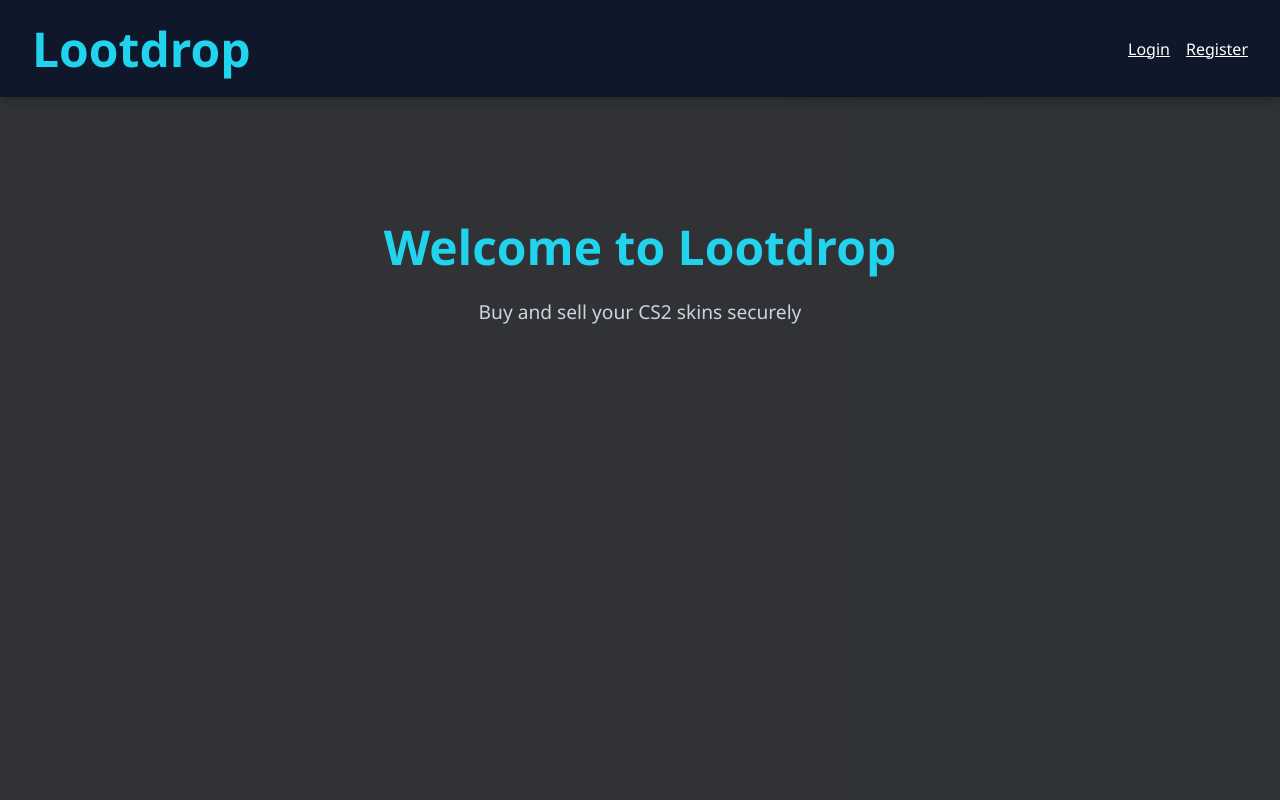
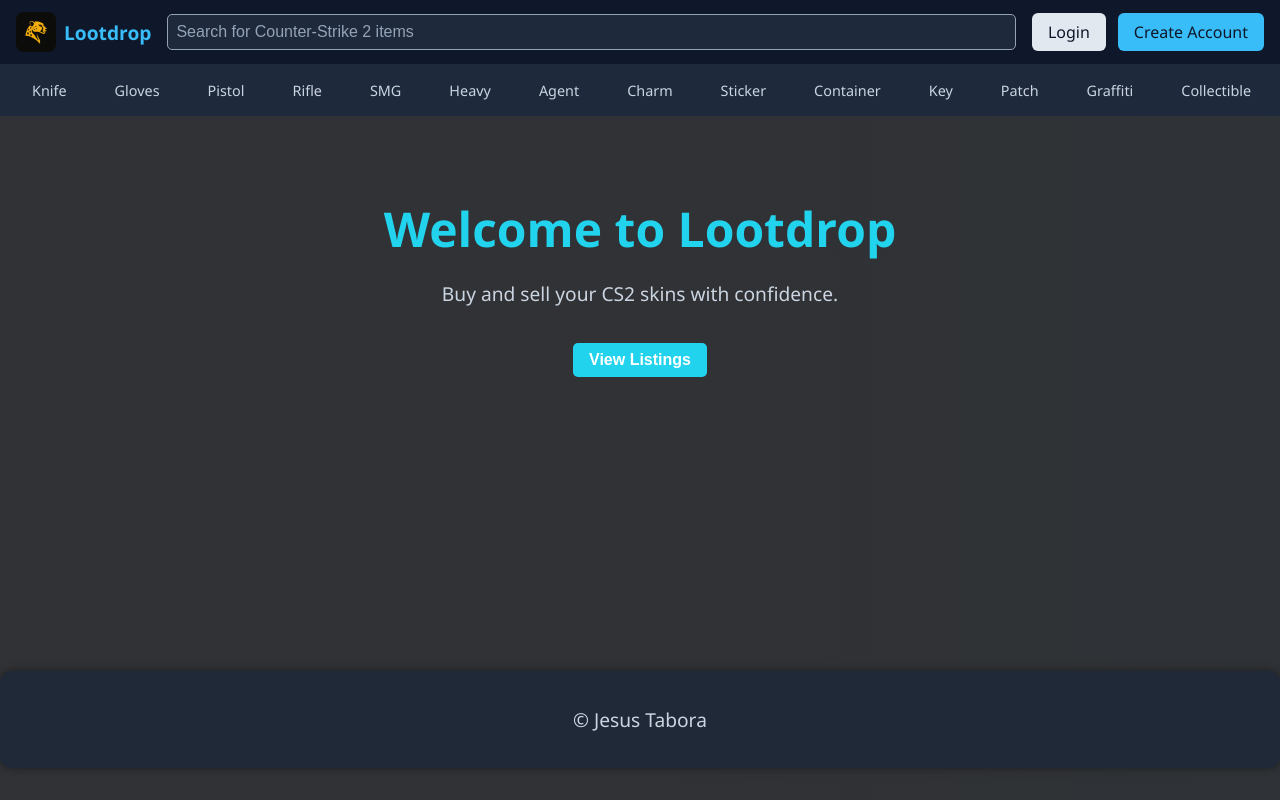
Before and after one commit to Jesust9140/lootport, a React (Create React App) app in the folder client/: page / in a window 1280 px wide. Built offline with nearby package versions, Linux system fonts and the light colour scheme; no server answers.

Commit message:
cli changes

```diff
--- a/client/src/App.js
+++ b/client/src/App.js
@@ -2,20 +2,17 @@ import './style.css';
 import { BrowserRouter as Router, Routes, Route } from 'react-router-dom';
 
 import Layout from './layout/Layout';
-import Landing from './pages/Landing';
+import Home from './pages/Home';
 import Login from './pages/Login';
 import Register from './pages/Register';
-import Home from './pages/Home';
 import NotFound from './pages/NotFound';
 
 function App() {
   return (
     <Router>
       <Routes>
-
         <Route path="/" element={<Layout />}>
-          <Route index element={<Landing />} />
-          <Route path="home" element={<Home />} />
+          <Route index element={<Home />} />
           <Route path="login" element={<Login />} />
           <Route path="register" element={<Register />} />
           <Route path="*" element={<NotFound />} /> {/* 404 route */}
--- /dev/null
+++ b/client/src/components/Navbar.css
@@ -0,0 +1,123 @@
+/* Topbar styles */
+.topbar {
+  display: flex;
+  justify-content: space-between;
+  align-items: center;
+  background-color: #0f172a;
+  padding: 0.75rem 1rem;
+  color: white;
+  position: sticky;
+  top: 0;
+  z-index: 1000;
+  border-bottom: 1px solid #1e293b;
+  width: 100%; /* Ensure it stretches across the full width */
+  box-sizing: border-box; /* Include padding in width calculation */
+}
+
+/* Left section (logo and brand) */
+.left {
+  display: flex;
+  align-items: center;
+  gap: 0.5rem;
+}
+
+.logo {
+  width: 40px;
+  height: 40px;
+  border-radius: 8px;
+}
+
+.brand {
+  font-weight: bold;
+  font-size: 1.2rem;
+  color: #38bdf8;
+}
+
+/* Search bar */
+.search-bar {
+  flex-grow: 1;
+  margin: 0 1rem;
+  padding: 0.5rem;
+  border-radius: 5px;
+  border: 1px solid #94a3b8;
+  background-color: #1e293b;
+  color: #e2e8f0;
+}
+
+.search-bar::placeholder {
+  color: #94a3b8;
+}
+
+/* Right section (buttons) */
+.right {
+  display: flex;
+  gap: 0.75rem;
+}
+
+.nav-btn {
+  padding: 0.5rem 1rem;
+  background: #e2e8f0;
+  color: #0f172a;
+  border-radius: 6px;
+  text-decoration: none;
+  font-weight: 500;
+}
+
+.nav-btn.primary {
+  background-color: #38bdf8;
+  color: #0f172a;
+}
+
+/* Category bar */
+.categorybar {
+  display: flex;
+  justify-content: space-evenly; /* Distribute links evenly across the bar */
+  align-items: center; /* Align the links vertically */
+  background-color: #1e293b;
+  padding: 0.5rem 1rem;
+  gap: 1rem;
+  white-space: nowrap;
+  width: 100%; /* Ensure it spans the full width */
+  box-sizing: border-box; /* Include padding in width calculation */
+}
+
+.cat-link {
+  color: #cbd5e1;
+  text-decoration: none;
+  font-size: 0.9rem;
+  padding: 0.5rem 1rem; /* Add padding for better spacing */
+  border-radius: 4px;
+  transition: background 0.2s ease-in-out;
+}
+
+.cat-link:hover {
+  background-color: #334155;
+}
+
+/* === Responsive Design === */
+@media (max-width: 768px) {
+  .topbar {
+    flex-direction: column; /* Stack items vertically on smaller screens */
+    align-items: flex-start;
+  }
+
+  .search-bar {
+    width: 100%; /* Make the search bar take full width */
+    margin: 0.5rem 0;
+  }
+
+  .right {
+    flex-direction: column; /* Stack buttons vertically */
+    gap: 0.5rem;
+  }
+
+  .categorybar {
+    overflow-x: auto; /* Allow horizontal scrolling */
+    justify-content: flex-start; /* Align links to the left */
+    gap: 0.5rem; /* Reduce gap for smaller screens */
+  }
+
+  .cat-link {
+    padding: 0.3rem 0.5rem; /* Adjust padding for smaller screens */
+  }
+}
--- a/client/src/components/Navbar.jsx
+++ b/client/src/components/Navbar.jsx
@@ -1,15 +1,38 @@
 import React from 'react';
 import { Link } from 'react-router-dom';
+import './Navbar.css';
+import logo from '../concept2.png'; // Ensure the logo path is correct
 
-const Navbar = () => {
+const categories = [
+  'Knife', 'Gloves', 'Pistol', 'Rifle', 'SMG', 'Heavy',
+  'Agent', 'Charm', 'Sticker', 'Container', 'Key', 'Patch',
+  'Graffiti', 'Collectible', 'Pass', 'Music Kit',
+];
+
+export default function Navbar() {
   return (
-    <nav style={{ padding: '1rem', background: '#1f2937', color: '#fff' }}>
-      <Link to="/" style={{ marginRight: '1rem', color: '#fff' }}>Landing</Link>
-      <Link to="/home" style={{ marginRight: '1rem', color: '#fff' }}>Home</Link>
-      <Link to="/login" style={{ marginRight: '1rem', color: '#fff' }}>Login</Link>
-      <Link to="/register" style={{ color: '#fff' }}>Register</Link>
-    </nav>
+    <>
+      <div className="topbar">
+        <div className="left">
+          <img src={logo} alt="Lootdrop Logo" className="logo" />
+          <span className="brand">Lootdrop</span>
+        </div>
+
+        <input type="text" placeholder="Search for Counter-Strike 2 items" className="search-bar" />
+
+        <div className="right">
+          <Link to="/login" className="nav-btn">Login</Link>
+          <Link to="/register" className="nav-btn primary">Create Account</Link>
+        </div>
+      </div>
+
+      <div className="categorybar">
+        {categories.map((cat) => (
+          <Link key={cat} to={`/category/${cat.toLowerCase()}`} className="cat-link">
+            {cat}
+          </Link>
+        ))}
+      </div>
+    </>
   );
-};
-
-export default Navbar;
+}
--- a/client/src/layout/Layout.jsx
+++ b/client/src/layout/Layout.jsx
@@ -1,6 +1,6 @@
 import React from 'react';
+import { Outlet } from 'react-router-dom';
 import Navbar from '../components/Navbar';
-import { Outlet } from 'react-router-dom';
 
 const Layout = () => {
   return (
--- a/client/src/pages/Home.jsx
+++ b/client/src/pages/Home.jsx
@@ -1,7 +1,7 @@
 import React, { useEffect, useState } from "react";
 import { fetchSkins } from "../api/skinAPI";
 import SkinList from "../components/SkinList";
-import MoreDropdown from '../components/MoreDropdown';
+import "../style.css"; // Ensure your CSS is correctly imported
 
 export default function Home() {
   const [skins, setSkins] = useState([]);
@@ -16,14 +16,28 @@ export default function Home() {
 
   return (
     <div>
-      <nav style={{ display: 'flex', justifyContent: 'space-between', padding: '1rem' }}>
-        <h1 style={{ color: '#22d3ee' }}>Lootdrop</h1>
-        <MoreDropdown />
-      </nav>
-      <main style={{ textAlign: 'center', marginTop: '5rem' }}>
-        <h2>Available Skins</h2>
-        <SkinList skins={skins} />
+      <main style={{ textAlign: "center", padding: "2rem" }}>
+        <h1>Welcome to Lootdrop</h1>
+        <p>Buy and sell your CS2 skins with confidence.</p>
+        <button
+          onClick={() => (window.location.href = "/api/skins")}
+          style={{
+            padding: "0.5rem 1rem",
+            backgroundColor: "#22d3ee",
+            color: "#fff",
+            border: "none",
+            borderRadius: "5px",
+            cursor: "pointer",
+            marginTop: "1rem",
+          }}
+        >
+          View Listings
+        </button>
       </main>
+
+      <footer style={{ textAlign: "center", padding: "1rem", backgroundColor: "#1f2937", color: "#fff" }}>
+        <p>&copy; Jesus Tabora</p>
+      </footer>
     </div>
   );
 }
--- a/client/src/pages/Landing.jsx
+++ /dev/null
@@ -1,35 +0,0 @@
-import { Link } from 'react-router-dom';
-
-
-
-export default function Landing
-
-
-() {
-  return (
-    <div>
-      <nav style={{
-        width: '100%',
-        padding: '1rem 2rem',
-        backgroundColor: '#0f172a',
-        display: 'flex',
-        justifyContent: 'space-between',
-        alignItems: 'center',
-        position: 'fixed',
-        top: 0,
-        left: 0,
-        boxShadow: '0 2px 10px rgba(0,0,0,0.3)'
-      }}>
-        <h1 style={{ color: '#22d3ee', margin: 0 }}>Lootdrop</h1>
-        <div>
-          <Link to="/login" style={{ color: '#fff', marginRight: '1rem' }}>Login</Link>
-          <Link to="/register" style={{ color: '#fff' }}>Register</Link>
-        </div>
-      </nav>
-      <div style={{ textAlign: 'center', paddingTop: '6rem' }}>
-        <h1>Welcome to Lootdrop</h1>
-        <p>Buy and sell your CS2 skins securely</p>
-      </div>
-    </div>
-  );
-}
--- a/client/src/style.css
+++ b/client/src/style.css
@@ -1,31 +1,7 @@
-@media (max-width: 480px) {
-  nav {
-    flex-direction: column;
-    align-items: flex-start;
-    gap: 0.5rem;
-  }
-
-  .nav-links {
-    display: flex;
-    flex-direction: column;
-    width: 100%;
-  }
-
-  .nav-links a {
-    margin-left: 0;
-    margin-bottom: 0.5rem;
-  }
-
-  .form-page {
-    margin-top: 90px;
-    width: 90%;
-    padding: 1.5rem;
-  }
-
-  .logo-image {
-    width: 42px;
-    height: 42px;
-  }
+/* Reset margin and padding for html and body */
+html, body {
+  margin: 0;
+  padding: 0;
 }
 
 /* === GLOBAL === */
@@ -36,8 +12,7 @@ body {
   background: linear-gradient(to right, #313235, #2f3236);
   color: #f3f4f6;
   min-height: 100vh;
-  padding-top: 70px; /* match nav height */
-  padding-bottom: 70px; /* match footer height */
+  padding-bottom: 70px;
 }
 
 /* === NAVIGATION === */
@@ -223,3 +198,88 @@ img {
 *::after {
   box-sizing: border-box;
 }
+
+.topbar {
+  display: flex;
+  justify-content: space-between;
+  align-items: center;
+  background-color: #0f172a;
+  padding: 0.75rem 2rem;
+  color: white;
+  position: sticky;
+  top: 0;
+  z-index: 1000;
+  border-bottom: 1px solid #1e293b;
+}
+
+.left {
+  display: flex;
+  align-items: center;
+  gap: 0.5rem;
+}
+
+.logo {
+  width: 40px;
+  height: 40px;
+  border-radius: 8px;
+}
+
+.brand {
+  font-weight: bold;
+  font-size: 1.2rem;
+  color: #38bdf8;
+}
+
+.search-bar {
+  flex-grow: 1;
+  margin: 0 2rem;
+  padding: 0.5rem;
+  border-radius: 5px;
+  border: 1px solid #94a3b8;
+  background-color: #1e293b;
+  color: #e2e8f0;
+}
+
+.search-bar::placeholder {
+  color: #94a3b8;
+}
+
+.right {
+  display: flex;
+  gap: 0.75rem;
+}
+
+.nav-btn {
+  padding: 0.5rem 1rem;
+  background: #e2e8f0;
+  color: #0f172a;
+  border-radius: 6px;
+  text-decoration: none;
+  font-weight: 500;
+}
+
+.nav-btn.primary {
+  background-color: #38bdf8;
+  color: #0f172a;
+}
+
+.categorybar {
+  display: flex;
+  overflow-x: auto;
+  background-color: #1e293b;
+  padding: 0.5rem 1rem;
+  gap: 1rem;
+  white-space: nowrap;
+}
+
+.cat-link {
+  color: #cbd5e1;
+  text-decoration: none;
+  font-size: 0.9rem;
+  padding: 0.3rem 0.5rem;
+  border-radius: 4px;
+}
+
+.cat-link:hover {
+  background-color: #334155;
+}
```
Also changed, not shown: client/src/concept2.png (added).
